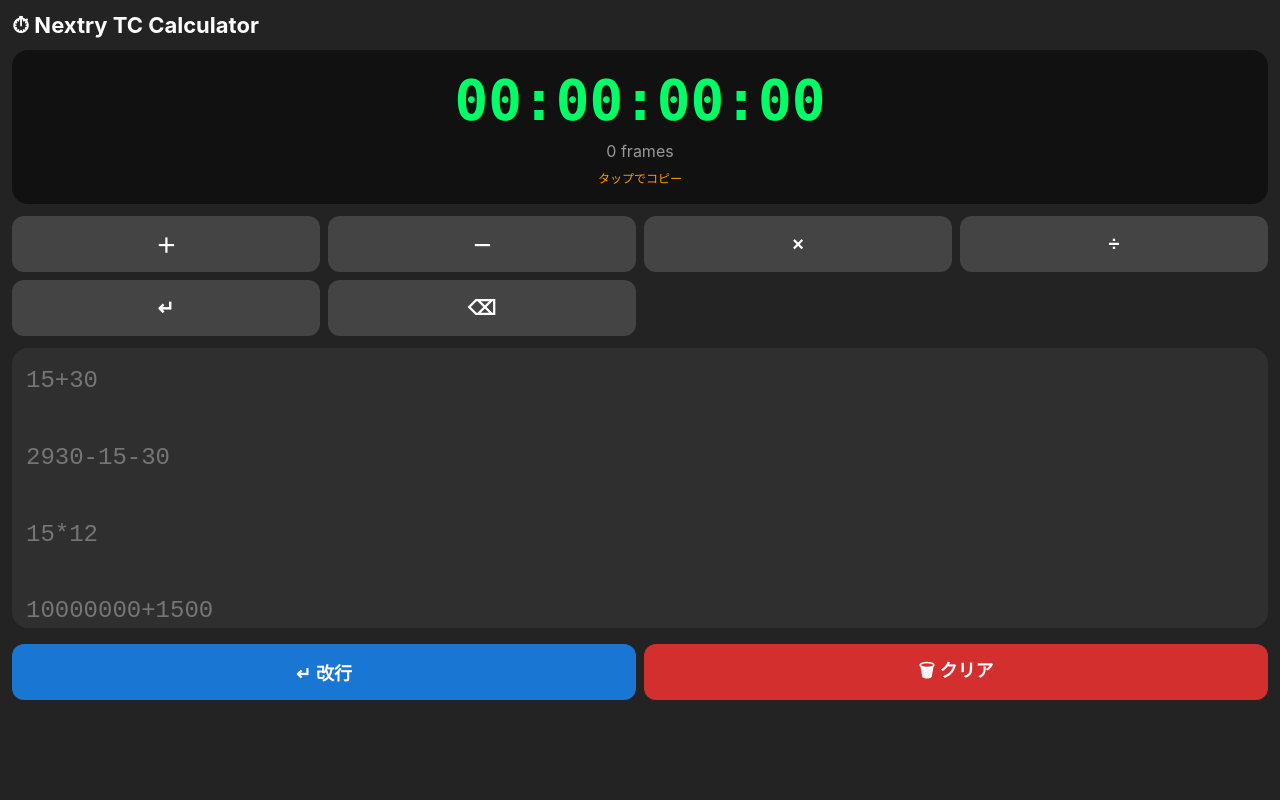
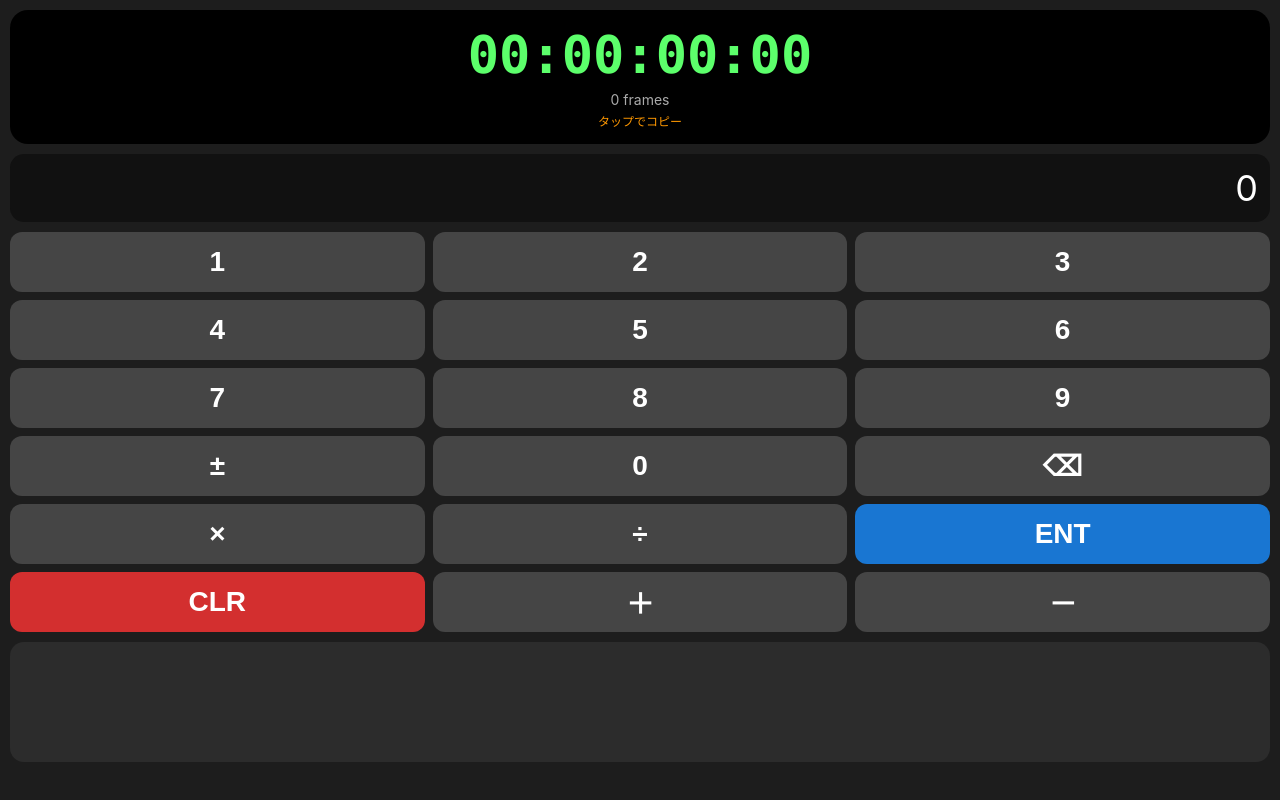
Before and after one commit to cozziiihasee/timecode-calculator, a plain HTML site: page index.html in a window 1280 px wide. Drawn offline with Linux system fonts and the light colour scheme.

Commit message:
index.html を更新

```diff
--- a/index.html
+++ b/index.html
@@ -2,168 +2,166 @@
 <html lang="ja">
 <head>
 <meta charset="UTF-8">
-<meta name="viewport" content="width=device-width,initial-scale=1">
+<meta name="viewport" content="width=device-width,initial-scale=1,viewport-fit=cover">
 
 <title>Nextry TC Calculator</title>
 
 <style>
 
 :root{
-  --bg:#232323;
-  --panel:#2f2f2f;
-  --result:#00ff66;
-  --accent:#ff9900;
-  --text:#ffffff;
+  --bg:#1d1d1d;
+  --panel:#2c2c2c;
+  --result:#5cff6b;
+  --accent:#ff9800;
 }
 
 *{
   margin:0;
   padding:0;
   box-sizing:border-box;
-  -webkit-tap-highlight-color:transparent;
 }
 
 body{
   background:var(--bg);
-  color:var(--text);
-  font-family:-apple-system,BlinkMacSystemFont,"Segoe UI",sans-serif;
-  padding:12px;
-}
-
-h1{
-  font-size:22px;
-  margin-bottom:12px;
+  color:white;
+  font-family:-apple-system,BlinkMacSystemFont,sans-serif;
+  padding:10px;
+  overflow:hidden;
 }
 
 .resultBox{
+
   position:sticky;
-  top:8px;
+  top:0;
+
   z-index:100;
 
-  background:#111;
+  background:#000;
 
-  border-radius:16px;
+  border-radius:18px;
 
-  padding:18px;
-
-  margin-bottom:12px;
+  padding:15px;
 
   text-align:center;
 
-  cursor:pointer;
+  margin-bottom:10px;
 }
 
 .result{
-  color:var(--result);
 
-  font-size:clamp(34px,9vw,56px);
+  font-size:min(12vw,52px);
 
   font-family:Consolas,monospace;
+
+  color:var(--result);
 
   font-weight:700;
 }
 
 .frames{
-  margin-top:8px;
-  color:#999;
+
+  margin-top:6px;
+
+  color:#aaa;
+
+  font-size:14px;
 }
 
-.copyInfo{
+.copy{
+
+  margin-top:4px;
+
+  font-size:12px;
+
   color:var(--accent);
-  font-size:12px;
-  margin-top:8px;
+}
+
+.current{
+
+  background:#111;
+
+  border-radius:14px;
+
+  padding:12px;
+
+  margin-bottom:10px;
+
+  font-size:36px;
+
+  text-align:right;
+
+  min-height:66px;
 }
 
 .keypad{
+
   display:grid;
-  grid-template-columns:repeat(4,1fr);
+
+  grid-template-columns:
+  repeat(3,1fr);
+
   gap:8px;
-  margin-bottom:12px;
+
+  margin-bottom:10px;
 }
 
 .keypad button{
 
-  height:56px;
-
-  border:none;
-  border-radius:12px;
-
-  background:#444;
-
-  color:white;
-
-  font-size:20px;
-  font-weight:700;
-}
-
-.keypad button:active{
-  transform:scale(.96);
-}
-
-textarea{
-
-  width:100%;
-  min-height:280px;
-
-  background:var(--panel);
-
-  color:white;
-
-  border:none;
-  border-radius:16px;
-
-  padding:14px;
-
-  font-size:24px;
-
-  line-height:1.6;
-
-  resize:none;
-}
-
-textarea:focus{
-  outline:2px solid var(--accent);
-}
-
-.actionButtons{
-
-  display:grid;
-
-  grid-template-columns:1fr 1fr;
-
-  gap:8px;
-
-  margin-top:12px;
-}
-
-.actionButtons button{
-
-  height:56px;
+  height:60px;
 
   border:none;
 
   border-radius:12px;
 
-  color:white;
-
-  font-size:18px;
+  font-size:28px;
 
   font-weight:700;
+
+  background:#454545;
+
+  color:white;
 }
 
-.newLineBtn{
-  background:#1976d2;
+.keypad button:active{
+
+  transform:scale(.96);
 }
 
-.clearBtn{
-  background:#d32f2f;
+.enter{
+  background:#1976d2 !important;
+}
+
+.clear{
+  background:#d32f2f !important;
+}
+
+.log{
+
+  background:var(--panel);
+
+  border-radius:14px;
+
+  padding:12px;
+
+  height:120px;
+
+  overflow-y:auto;
+
+  font-size:22px;
+
+  line-height:1.5;
+}
+
+.line{
+
+  border-bottom:1px solid #444;
+
+  padding:2px 0;
 }
 
 </style>
 </head>
 <body>
-
-<h1>⏱ Nextry TC Calculator</h1>
 
 <div
 class="resultBox"
@@ -182,362 +180,327 @@ onclick="copyResult()">
 </div>
 
 <div
-  id="copyInfo"
-  class="copyInfo">
+id="copy"
+class="copy">
 タップでコピー
 </div>
 
 </div>
 
+<div
+id="current"
+class="current">
+0
+</div>
+
 <div class="keypad">
 
-  <button onclick="insertText('+')">＋</button>
-  <button onclick="insertText('-')">－</button>
-  <button onclick="insertText('*')">×</button>
-  <button onclick="insertText('/')">÷</button>
+<button onclick="addDigit('1')">1</button>
+<button onclick="addDigit('2')">2</button>
+<button onclick="addDigit('3')">3</button>
 
-  <button onclick="insertText('\n')">↵</button>
+<button onclick="addDigit('4')">4</button>
+<button onclick="addDigit('5')">5</button>
+<button onclick="addDigit('6')">6</button>
+
+<button onclick="addDigit('7')">7</button>
+<button onclick="addDigit('8')">8</button>
+<button onclick="addDigit('9')">9</button>
+
+<button onclick="toggleMinus()">±</button>
+<button onclick="addDigit('0')">0</button>
 <button onclick="backspace()">⌫</button>
+
+<button onclick="appendOperator('*')">×</button>
+<button onclick="appendOperator('/')">÷</button>
+<button class="enter" onclick="enterLine()">ENT</button>
+
+<button class="clear" onclick="clearAll()">CLR</button>
+<button onclick="appendOperator('+')">＋</button>
+<button onclick="appendOperator('-')">－</button>
 
 </div>
 
-<textarea
-id="input"
-inputmode="numeric"
-autocomplete="off"
-autocorrect="off"
-autocapitalize="off"
-spellcheck="false"
-oninput="calculate()"
-placeholder="15+30
-
-2930-15-30
-
-15*12
-
-10000000+1500
-
-10001500-10000000"></textarea>
-
-<div class="actionButtons">
-
-<button
-class="newLineBtn"
-onclick="insertText('\n')">
-↵ 改行
-</button>
-
-<button
-class="clearBtn"
-onclick="clearInput()">
-🗑 クリア
-</button>
-
+<div
+id="log"
+class="log">
 </div>
 
 <script>
 
 const FPS = 30;
 
-function parseInput(value){
+let current = "";
+let lines = [];
 
-  value = value.trim();
+function addDigit(n){
 
-  if(value.length <= 2){
+  current += n;
 
-    return Number(value) * FPS;
+  refresh();
 }
 
-  if(value.length <= 4){
+function appendOperator(op){
 
-    const mm =
-      parseInt(value.slice(0,-2)) || 0;
+  if(current==="") return;
 
-    const ss =
-      parseInt(value.slice(-2)) || 0;
+  const last =
+    current.slice(-1);
 
-    return (
-      mm * 60 +
-      ss
-    ) * FPS;
+  if("+-*/".includes(last)){
+
+    current =
+      current.slice(0,-1)+op;
+
+  }else{
+
+    current += op;
   }
 
-  if(value.length <= 6){
-
-    const hh =
-      parseInt(value.slice(0,-4)) || 0;
-
-    const mm =
-      parseInt(value.slice(-4,-2)) || 0;
-
-    const ss =
-      parseInt(value.slice(-2)) || 0;
-
-    return (
-      hh * 3600 +
-      mm * 60 +
-      ss
-    ) * FPS;
+  refresh();
 }
 
-  value =
-    value.padStart(8,"0");
+function toggleMinus(){
 
-  const hh =
-    parseInt(value.slice(0,2));
+  if(current.startsWith("-")){
 
-  const mm =
-    parseInt(value.slice(2,4));
+    current =
+      current.substring(1);
 
-  const ss =
-    parseInt(value.slice(4,6));
+  }else{
 
-  const ff =
-    parseInt(value.slice(6,8));
+    current =
+      "-" + current;
+  }
 
-  return (
-    hh * 3600 * FPS +
-    mm * 60 * FPS +
-    ss * FPS +
+  refresh();
+}
+
+function backspace(){
+
+  current =
+    current.slice(0,-1);
+
+  refresh();
+}
+
+function enterLine(){
+
+  if(current==="") return;
+
+  lines.push(current);
+
+  current="";
+
+  refresh();
+}
+
+function clearAll(){
+
+  current="";
+  lines=[];
+
+  refresh();
+}
+
+function refresh(){
+
+  document.getElementById("current").innerText =
+    current || "0";
+
+  document.getElementById("log").innerHTML =
+
+    lines
+      .map(
+        x=>`<div class="line">${x}</div>`
+      )
+      .join("");
+
+  recalc();
+}
+
+function parseValue(v){
+
+  if(v.length<=2){
+
+    return Number(v)*FPS;
+  }
+
+  if(v.length<=4){
+
+    const mm=
+      parseInt(v.slice(0,-2))||0;
+
+    const ss=
+      parseInt(v.slice(-2))||0;
+
+    return (mm*60+ss)*FPS;
+  }
+
+  if(v.length<=6){
+
+    const hh=
+      parseInt(v.slice(0,-4))||0;
+
+    const mm=
+      parseInt(v.slice(-4,-2))||0;
+
+    const ss=
+      parseInt(v.slice(-2))||0;
+
+    return(
+      hh*3600+
+      mm*60+
+      ss
+    )*FPS;
+  }
+
+  v=v.padStart(8,"0");
+
+  const hh=parseInt(v.slice(0,2));
+  const mm=parseInt(v.slice(2,4));
+  const ss=parseInt(v.slice(4,6));
+  const ff=parseInt(v.slice(6,8));
+
+  return(
+    hh*3600*FPS+
+    mm*60*FPS+
+    ss*FPS+
     ff
   );
 }
 
-function evaluateLine(line){
+function evaluate(exp){
 
   const tokens =
-    line.match(/\d+|[+\-*/]/g);
+    exp.match(/\d+|[+\-*/]/g);
 
-  if(!tokens){
-    return 0;
-  }
+  if(!tokens) return 0;
 
-  let result = null;
-  let operator = "+";
+  let total=null;
+  let op="+";
 
-  for(const token of tokens){
+  for(const t of tokens){
 
-    if(["+","-","*","/"].includes(token)){
+    if("+-*/".includes(t)){
 
-      operator = token;
+      op=t;
       continue;
     }
 
     let value;
 
     if(
-      /^\d+$/.test(token) &&
-      result !== null &&
-      (operator === "*" || operator === "/")
+      total!==null &&
+      (op==="*"||op==="/")
     ){
 
-      value = Number(token);
+      value=Number(t);
 
     }else{
 
-      value = parseInput(token);
+      value=parseValue(t);
     }
 
-    if(result === null){
+    if(total===null){
 
-      result = value;
+      total=value;
       continue;
     }
 
-    switch(operator){
+    switch(op){
 
       case "+":
-        result += value;
+        total+=value;
         break;
 
       case "-":
-        result -= value;
+        total-=value;
         break;
 
       case "*":
-        result *= value;
+        total*=value;
         break;
 
       case "/":
-        result /= value;
+        total/=value;
         break;
     }
   }
 
-  return Math.round(result || 0);
+  return Math.round(total||0);
 }
 
-function calculate(){
+function recalc(){
 
-  const lines =
-    document
-    .getElementById("input")
-    .value
-    .split("\n");
-
-  let total = 0;
+  let total=0;
 
   lines.forEach(line=>{
 
-    line = line.trim();
-
-    if(line){
-
-      total +=
-        evaluateLine(line);
-    }
+    total+=evaluate(line);
 
   });
 
-  document
-    .getElementById("result")
-    .innerText =
+  document.getElementById("result").innerText =
     framesToTC(total);
 
-  document
-    .getElementById("frames")
-    .innerText =
-    total.toLocaleString() + " frames";
+  document.getElementById("frames").innerText =
+    total.toLocaleString()
+    +" frames";
 }
 
 function framesToTC(frames){
 
-  let sign = "";
+  let sign="";
 
-  if(frames < 0){
+  if(frames<0){
 
-    sign = "-";
+    sign="-";
 
-    frames =
-      Math.abs(frames);
+    frames=Math.abs(frames);
   }
 
-  const hh =
-    Math.floor(
-      frames /
-      (3600 * FPS)
-    );
+  const hh=
+    Math.floor(frames/(3600*FPS));
 
-  frames %=
-    (3600 * FPS);
+  frames%=(3600*FPS);
 
-  const mm =
-    Math.floor(
-      frames /
-      (60 * FPS)
-    );
+  const mm=
+    Math.floor(frames/(60*FPS));
 
-  frames %=
-    (60 * FPS);
+  frames%=(60*FPS);
 
-  const ss =
-    Math.floor(
-      frames / FPS
-    );
+  const ss=
+    Math.floor(frames/FPS);
 
-  const ff =
-    frames % FPS;
+  const ff=
+    frames%FPS;
 
-  return (
-    sign +
-    String(hh).padStart(2,"0")
-    + ":" +
-    String(mm).padStart(2,"0")
-    + ":" +
-    String(ss).padStart(2,"0")
-    + ":" +
+  return(
+    sign+
+    String(hh).padStart(2,"0")+":"+
+    String(mm).padStart(2,"0")+":"+
+    String(ss).padStart(2,"0")+":"+
     String(ff).padStart(2,"0")
   );
-}
-
-function insertText(text){
-
-  const area =
-    document.getElementById("input");
-
-  const start =
-    area.selectionStart;
-
-  const end =
-    area.selectionEnd;
-
-  area.setRangeText(
-    text,
-    start,
-    end,
-    "end"
-  );
-
-  area.focus();
-
-  calculate();
-}
-
-function backspace(){
-
-  const area =
-    document.getElementById("input");
-
-  const start =
-    area.selectionStart;
-
-  const end =
-    area.selectionEnd;
-
-  if(start === end && start > 0){
-
-    area.setRangeText(
-      "",
-      start - 1,
-      start,
-      "end"
-    );
-
-  }else{
-
-    area.setRangeText(
-      "",
-      start,
-      end,
-      "end"
-    );
-  }
-
-  area.focus();
-
-  calculate();
-}
-
-function clearInput(){
-
-  document
-    .getElementById("input")
-    .value = "";
-
-  calculate();
 }
 
 async function copyResult(){
 
   try{
 
-    await navigator
-      .clipboard
-      .writeText(
-        document
-        .getElementById("result")
-        .innerText
+    await navigator.clipboard.writeText(
+      document.getElementById("result").innerText
     );
 
     const obj =
-      document.getElementById("copyInfo");
+      document.getElementById("copy");
 
-    obj.innerText =
-      "コピーしました";
+    obj.innerText="コピーしました";
 
     setTimeout(()=>{
 
-      obj.innerText =
+      obj.innerText=
       "タップでコピー";
 
     },1500);
@@ -545,7 +508,7 @@ async function copyResult(){
   }catch(e){}
 }
 
-calculate();
+refresh();
 
 </script>
 
```
Lines whose indentation alone changed are shown as unchanged.
